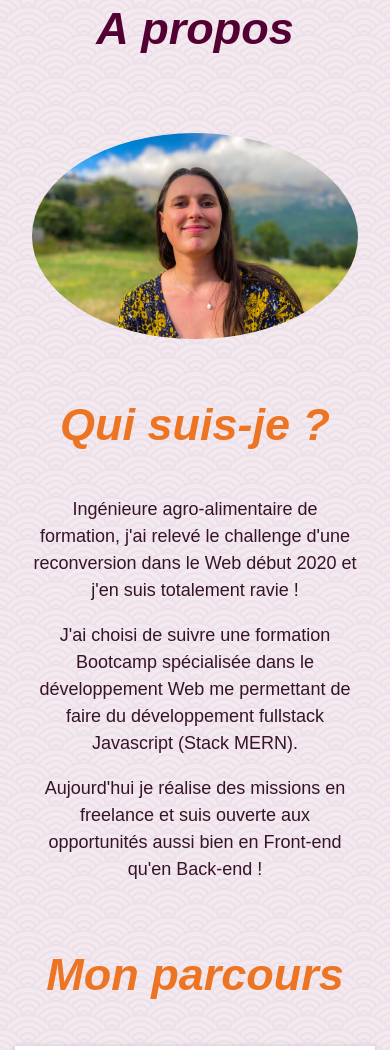
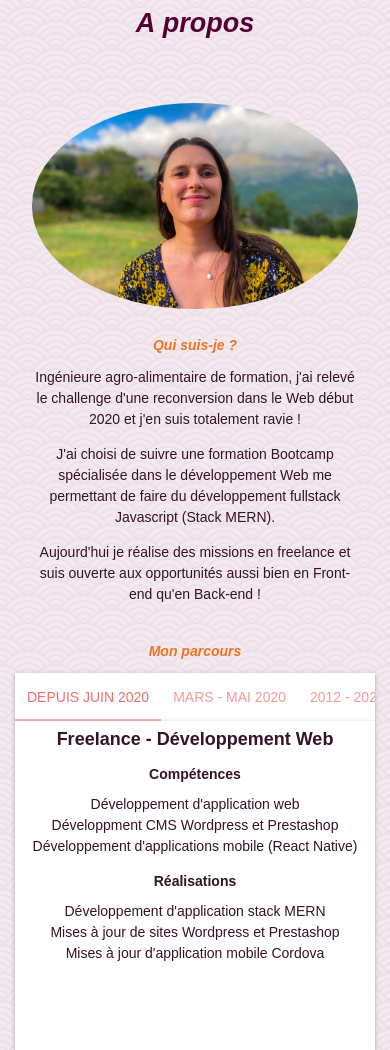
Before and after one commit to manon2sf/portfolio-react, a React app: page / in a window 390 px wide. Shown: the part 950-2000 px from the top of the page. Built offline with nearby package versions, Linux system fonts and the light colour scheme; a web font is replaced by a local one.

Commit message:
css mobile

```diff
--- a/src/assets/styles/main.scss
+++ b/src/assets/styles/main.scss
@@ -81,7 +81,37 @@ body {
 }
 
 @media only screen and (max-width: 992px) {
+  html {
+    li,
+    p {
+      font-size: 14px !important;
+    }
+    h1 {
+      font-size: 2rem;
+    }
+  }
+
+  #appContainer .title {
+    font-size: 1.5rem;
+  }
+
   nav .brand-logo {
     font-size: 1.2rem;
   }
+
+  .parcours-container {
+    .parcours-tab {
+      ul {
+        margin: 0.5rem 0;
+      }
+      .title-tab {
+        font-size: 1rem;
+        margin: 0.5rem 0 0;
+      }
+
+      .subtitle-tab {
+        margin-bottom: 0;
+      }
+    }
+  }
 }
--- a/src/component/Home/Home.js
+++ b/src/component/Home/Home.js
@@ -58,7 +58,7 @@ function Home(props) {
 
         <div className="section-container">
           <Fade bottom cascade>
-            <p className="title primary-txt">A propos</p>
+            <h1 className="title primary-txt">A propos</h1>
             <Row>
               <Col className="col1" l={6} s={12}>
                 <div className="picture-container">
@@ -116,7 +116,7 @@ function Home(props) {
       <section id="competences">
         <div className="section-container">
           <Fade bottom cascade>
-            <p className="title secondary-txt">Compétences Techniques</p>
+            <h1 className="title secondary-txt">Compétences Techniques</h1>
           </Fade>
           <Fade bottom cascade>
             <Competences />
@@ -141,7 +141,7 @@ function Home(props) {
         </div>
         <Fade bottom cascade>
           <div className="section-container">
-            <p className="title primary-txt darken">Projets</p>
+            <h1 className="title primary-txt darken">Projets</h1>
             <Portfolio />
           </div>
         </Fade>
--- a/src/component/Home/Parcours/style.scss
+++ b/src/component/Home/Parcours/style.scss
@@ -1,3 +1,7 @@
+.parcours-container {
+  .carousel {
+    height: 430px;
+  }
   .parcours-tab {
     background-color: #ffffff;
 
@@ -15,3 +19,4 @@
     box-shadow: 0 2px 2px 0 rgba(0, 0, 0, 0.14),
       0 3px 1px -2px rgba(0, 0, 0, 0.12), 0 1px 5px 0 rgba(0, 0, 0, 0.2);
   }
+}
--- a/src/component/Home/style.scss
+++ b/src/component/Home/style.scss
@@ -10,7 +10,7 @@
 
   .custom-shape-divider-top-1597583459 {
     position: absolute;
-    top: 0;
+    top: -1px;
     left: 0;
     width: 100%;
     overflow: hidden;
```
Lines whose indentation alone changed are shown as unchanged.
